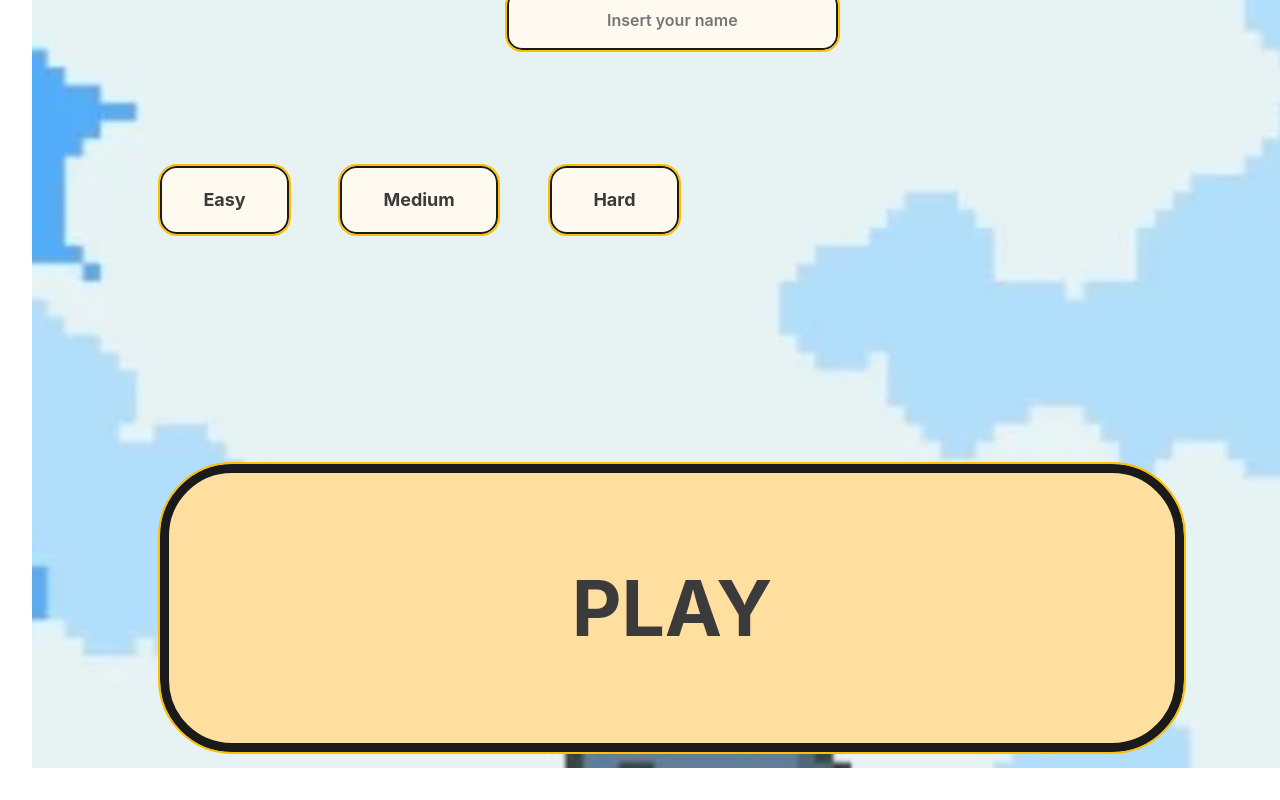
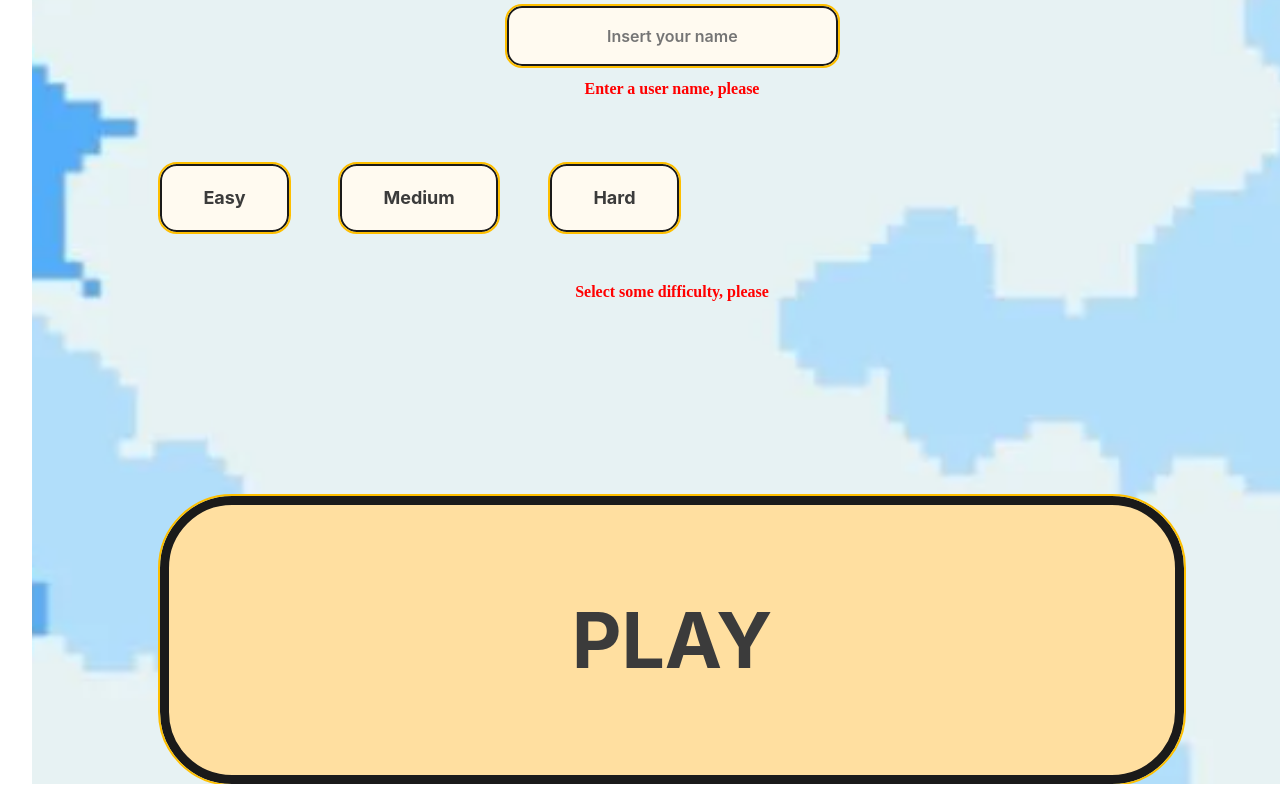
Before and after one commit to Pere08/molesGame, a React (Vite) app: page / in a window 1280 px wide. Both pictures are taken after a click on the button "PLAY". Built offline with nearby package versions, Linux system fonts and the light colour scheme; no server answers.

Commit message:
Added error mesage home page

```diff
--- a/src/pages/Home/Home.css
+++ b/src/pages/Home/Home.css
@@ -36,14 +36,16 @@
   margin: 0 auto;
   display: flex;
   align-items: center;
-  justify-content: center;
+  justify-content: space-evenly;
+  flex-direction: column;
 }
 
 .choose-difficulty {
   height: 30vh;
   display: flex;
+  flex-direction: column;
   align-items: center;
-  justify-content: center;
+  justify-content: space-evenly;
   font-size: 5vw;
 }
 
@@ -73,3 +75,9 @@
   font-size: 6vw;
   font-weight: bold;
 }
+
+.error-msg {
+  color: red;
+  font-size: medium;
+  font-weight: bolder;
+}
--- a/src/pages/Home/Home.tsx
+++ b/src/pages/Home/Home.tsx
@@ -10,17 +10,19 @@ export type Difficulty = 'easy' | 'medium' | 'hard';
 const Home = () => {
   const navigate = useNavigate();
 
+  const [errorMsg, setErrorMsg] = useState({
+    username: false,
+    difficulty: false,
+  });
+
   const [userName, setUserName] = useState<string>('');
-  const [difficulty, setDifficulty] = useState<Difficulty>('easy');
+  const [difficulty, setDifficulty] = useState<Difficulty | undefined>();
 
   const difficultyList: Difficulty[] = ['easy', 'medium', 'hard'];
 
   useEffect(() => {
     const storedUserName = localStorage.getItem('userName') || '';
-    const storedDifficulty =
-      (localStorage.getItem('difficulty') as Difficulty) || 'easy';
     setUserName(storedUserName);
-    setDifficulty(storedDifficulty);
   }, []);
 
   useEffect(() => {
@@ -36,9 +38,19 @@ const Home = () => {
   }, [difficulty]);
 
   const onSubmit = () => {
+    setErrorMsg({ username: false, difficulty: false });
     setTimeout(() => {
       if (userName && difficulty) {
+        console.log(userName);
+        console.log(difficulty);
         navigate('/game');
+      } else {
+        if (!userName) {
+          setErrorMsg((prev) => ({ ...prev, username: true }));
+        }
+        if (!difficulty) {
+          setErrorMsg((prev) => ({ ...prev, difficulty: true }));
+        }
       }
     }, 500);
   };
@@ -52,6 +64,9 @@ const Home = () => {
 
       <div className="input-username" data-testid="username-input">
         <UserNameInput defaultValue={userName} setUserName={setUserName} />
+        {errorMsg.username && (
+          <span className="error-msg">Enter a user name, please</span>
+        )}
       </div>
 
       <div className="choose-difficulty" data-testid="difficulty-choice">
@@ -59,6 +74,9 @@ const Home = () => {
           difficultyList={difficultyList}
           setDifficulty={setDifficulty}
         />
+        {errorMsg.difficulty && (
+          <span className="error-msg">Select some difficulty, please</span>
+        )}
       </div>
 
       <div className="start-button-box" data-testid="start-button-box">
```
